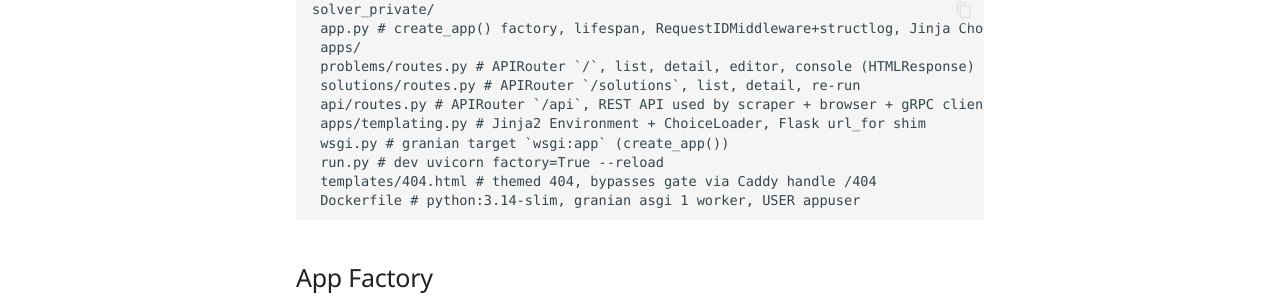
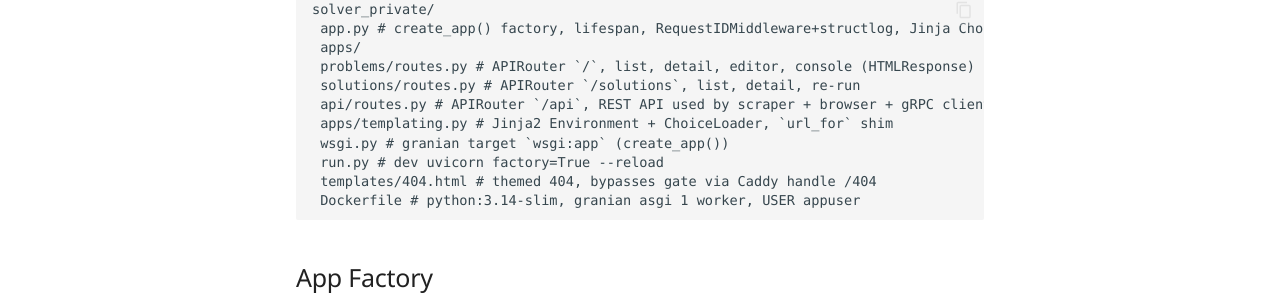
Before and after one commit to NovaProtocol/PracticeForge, an MkDocs documentation site: the page built from documentation/docs/solver/index.md, in a window 1280 px wide and 900 px high. Shown: the part 380-687 px from the top of the window. Built offline with MkDocs 1.6.1 and Material for MkDocs 9.7.7, drawn with Linux system fonts in a browser that asks for light colours; some web fonts are replaced; comment, search, counter and statistics services are not loaded.

```diff
--- a/documentation/docs/solver/index.md
+++ b/documentation/docs/solver/index.md
@@ -11,7 +11,7 @@ solver_private/
  problems/routes.py # APIRouter `/`, list, detail, editor, console (HTMLResponse)
  solutions/routes.py # APIRouter `/solutions`, list, detail, re-run
  api/routes.py # APIRouter `/api`, REST API used by scraper + browser + gRPC client
- apps/templating.py # Jinja2 Environment + ChoiceLoader, Flask url_for shim
+ apps/templating.py # Jinja2 Environment + ChoiceLoader, `url_for` shim
  wsgi.py # granian target `wsgi:app` (create_app())
  run.py # dev uvicorn factory=True --reload
  templates/404.html # themed 404, bypasses gate via Caddy handle /404
```
Also changed, not shown: documentation/README.md (+3 -2 lines), documentation/docs/index.md (+1 -1 lines), README.md.
